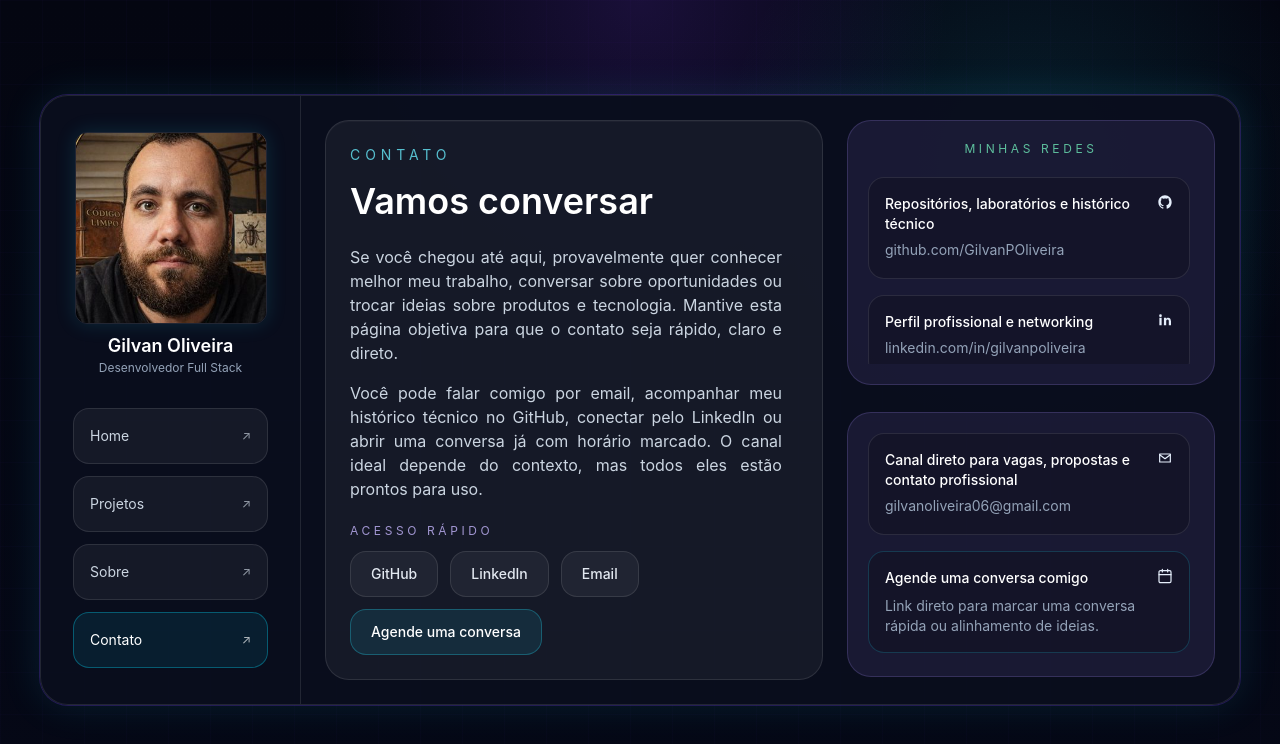
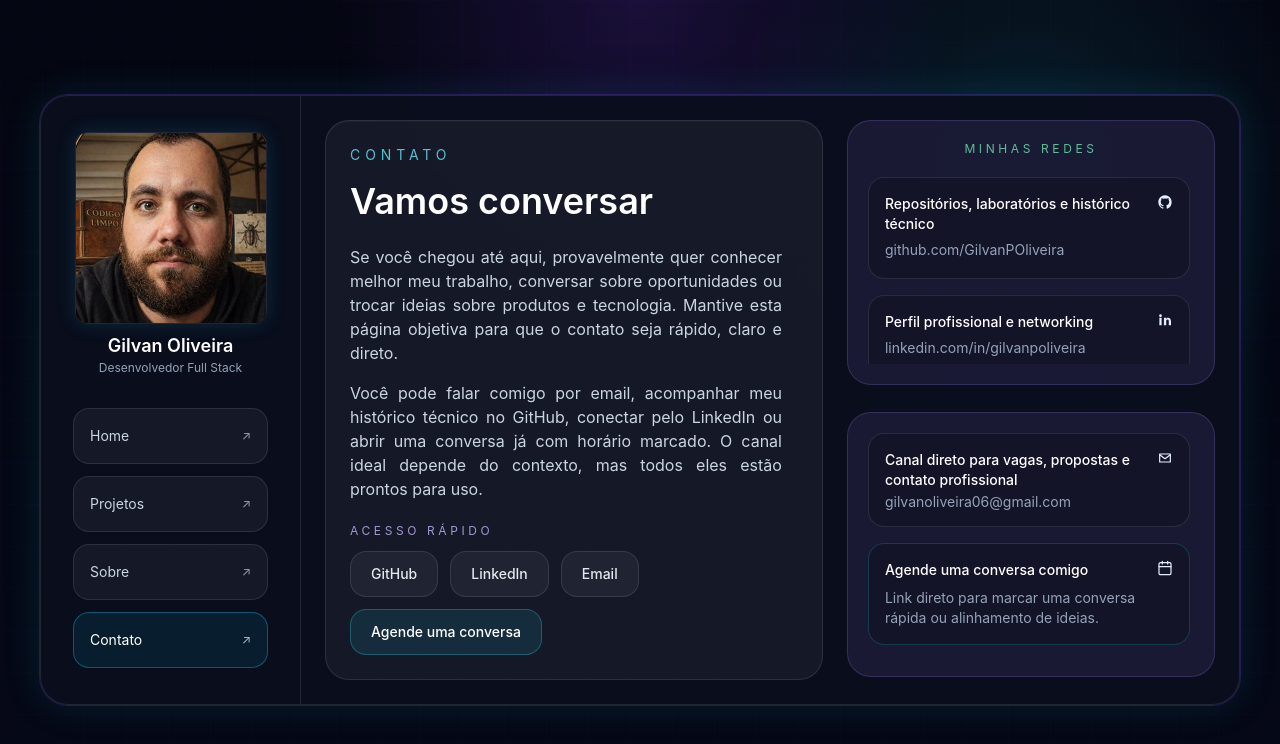
Before and after one commit to GilvanPOliveira/gilvanpoliveira.github.io, a Vue app: page /contato in a window 1280 px wide. Shown: the top 744 px of the page. Built offline with nearby package versions, Linux system fonts and the light colour scheme.

Commit message:
Ajusta espaçamento na seção de contato

```diff
--- a/src/views/ContactView.vue
+++ b/src/views/ContactView.vue
@@ -293,7 +293,7 @@ const primaryActions = [
                     <p class="text-sm font-medium text-white max-[350px]:text-[13px]">
                       Canal direto para vagas, propostas e contato profissional
                     </p>
-                    <p class="mt-1 break-words text-sm leading-6 text-slate-400 max-[350px]:text-xs max-[350px]:leading-5">
+                    <p class="mt-1 break-words text-sm leading-4 text-slate-400 max-[350px]:text-xs max-[350px]:leading-5">
                       {{ siteConfig.email }}
                     </p>
                   </div>
@@ -323,7 +323,7 @@ const primaryActions = [
                 <div class="flex items-start justify-between gap-3 max-[350px]:gap-2">
                   <div class="min-w-0">
                     <p class="text-sm font-medium text-white max-[350px]:text-[13px]">Agende uma conversa comigo</p>
-                    <p class="mt-2 text-sm leading-2 text-slate-400 max-[350px]:mt-2 max-[350px]:text-xs max-[350px]:leading-5">
+                    <p class="mt-2 text-sm text-slate-400 max-[350px]:mt-2 max-[350px]:text-xs max-[350px]:leading-5">
                       Link direto para marcar uma conversa rápida ou alinhamento de ideias.
                     </p>
                   </div>
```
